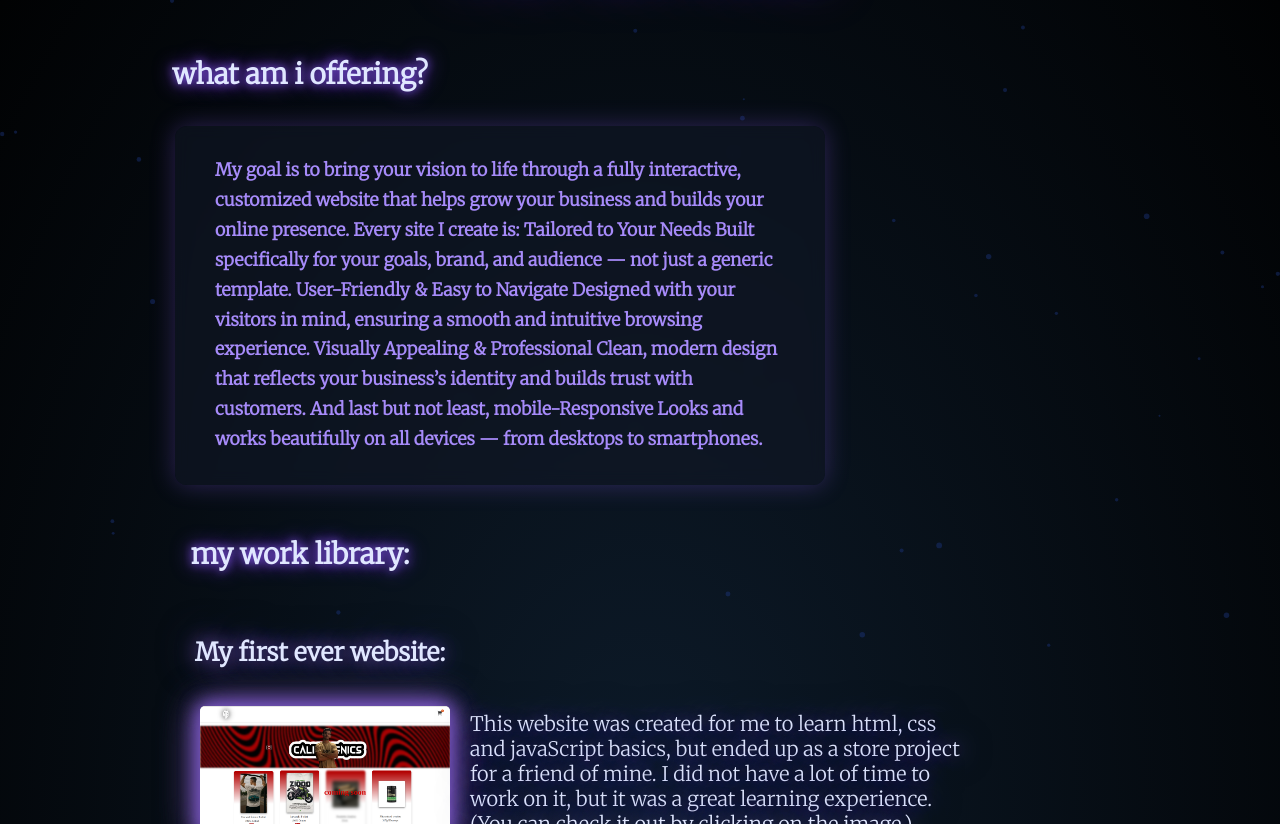
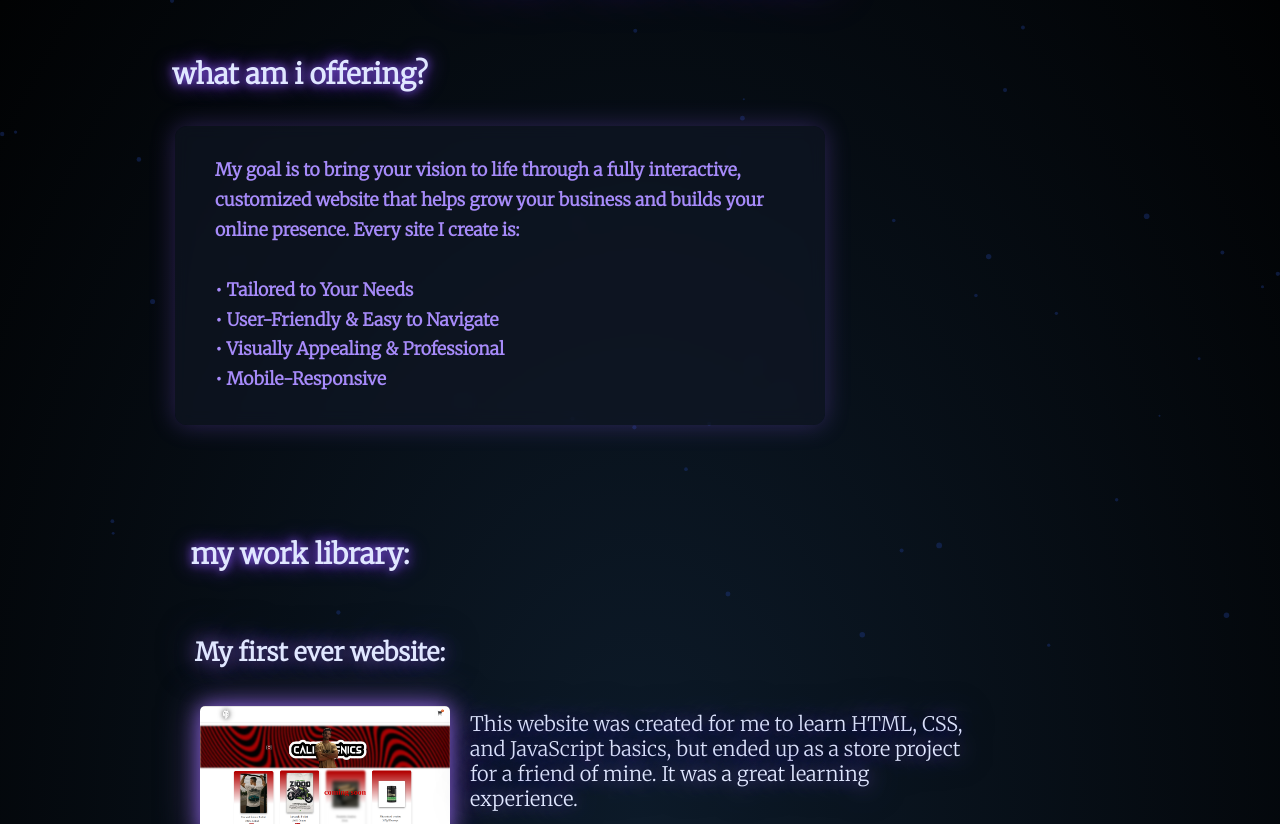
Before and after one commit to anas01-dev/anas01-dev.github.io, a plain HTML site: page services/services.html in a window 1280 px wide. Shown: the part 144-968 px from the top of the page. Drawn offline with nearby package versions, Linux system fonts and the light colour scheme; some packages are replaced by stand-ins of ours; a script that the page names is missing.

Commit message:
Update services.html

```diff
--- a/services/services.html
+++ b/services/services.html
@@ -2,7 +2,7 @@
 <html lang="en">
 <head>
   <meta charset="UTF-8" />
-  <meta name="viewport" content="width=device-width, initial-scale=1.0" />
+  <meta name="viewport" content="width=device-width, initial-scale=1.0"/>
   <title>Services</title>
 
   <!-- Google Fonts -->
@@ -13,67 +13,50 @@
 
   <!-- tsParticles -->
   <script src="https://cdn.jsdelivr.net/npm/tsparticles@2/tsparticles.bundle.min.js" defer></script>
-
-  <!-- Spline Viewer -->
   <script type="module" src="https://unpkg.com/@splinetool/viewer@1.10.12/build/spline-viewer.js"></script>
 
-  <!-- Favicon -->
-  <link rel="website icon" href="hh-removebg-preview.png" />
+  <link rel="website icon" href="hh-removebg-preview.png">
 </head>
 <body>
-  <a href="https://anas01-dev.github.io/zouzou-webpage/index.html">
-    <img src="images/Screenshot_20250620_131322.png" class="img1">
-  </a>
-
   <spline-viewer class="bubble" url="https://prod.spline.design/XyHnYJIGH2Vjyhxh/scene.splinecode"></spline-viewer>
 
   <!-- Navigation -->
-  <a href="../main.html">
-    <button class="main"><strong>Main</strong></button>
-  </a>
-  <a href="services/services.html">
-    <button class="services"><strong>Services</strong></button>
-  </a>
-  <a href="../contact/contact.html">
-    <button class="contact"><strong>Contact</strong></button>
-  </a>
+  <a href="../main.html"><button class="main"><strong>Main</strong></button></a>
+  <a href="services/services.html"><button class="services"><strong>Services</strong></button></a>
+  <a href="../contact/contact.html"><button class="contact"><strong>Contact</strong></button></a>
 
-  <!-- Page Title -->
+  <!-- Title -->
   <h2 class="title"><strong>Our services</strong></h2>
 
-  <h2 class="first">My first ever website:</h2>
-
-  <a href="https://anas01-dev.github.io/zouzou-webpage/index.html">
-    <img src="images/Screenshot_20250620_131322.png" class="img1">
-  </a>
-
+  <!-- Scrollable Content -->
+  <div class="scrollWrap">
     <h3 class="what">what am i offering?</h3>
     <div class="whatCont">
       <p class="whatTxt">
         <strong>
           My goal is to bring your vision to life through a fully interactive, customized website that helps grow your business and builds your online presence. Every site I create is:
-
-        Tailored to Your Needs
-        Built specifically for your goals, brand, and audience — not just a generic template.
-
-        User-Friendly & Easy to Navigate
-        Designed with your visitors in mind, ensuring a smooth and intuitive browsing experience.
-
-        Visually Appealing & Professional
-        Clean, modern design that reflects your business’s identity and builds trust with customers.
-
-        And last but not least, mobile-Responsive
-        Looks and works beautifully on all devices — from desktops to smartphones.
+          <br/><br/>
+          • Tailored to Your Needs<br/>
+          • User-Friendly & Easy to Navigate<br/>
+          • Visually Appealing & Professional<br/>
+          • Mobile-Responsive<br/>
         </strong>
       </p>
     </div>
 
     <h2 class="library"><strong>my work library:</strong></h2>
 
+    <h2 class="first">My first ever website:</h2>
+
+    <a href="https://anas01-dev.github.io/zouzou-webpage/index.html">
+      <img src="images/Screenshot_20250620_131322.png" class="img1" />
+    </a>
+
     <div class="descCont">
       <p class="desc">
-      This website was created for me to learn html, css and javaScript basics, but ended up as a store project for a friend of mine. I did not have a lot of time to work on it, but it was a great learning experience. (You can check it out by clicking on the image.)
+        This website was created for me to learn HTML, CSS, and JavaScript basics, but ended up as a store project for a friend of mine. It was a great learning experience.
       </p>
+    </div>
   </div>
 
   <!-- Particles -->
```
Lines whose indentation alone changed are shown as unchanged.
